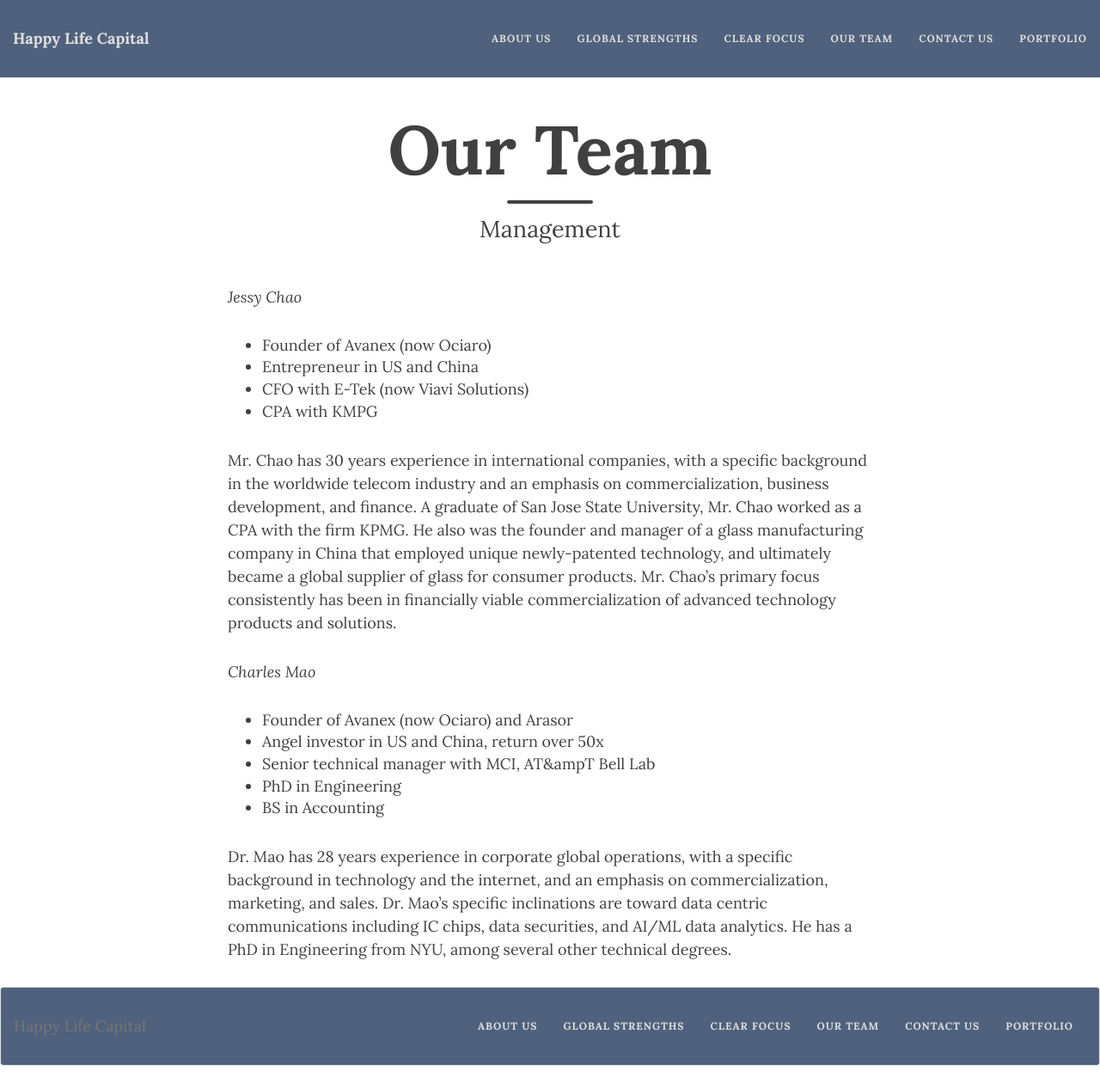
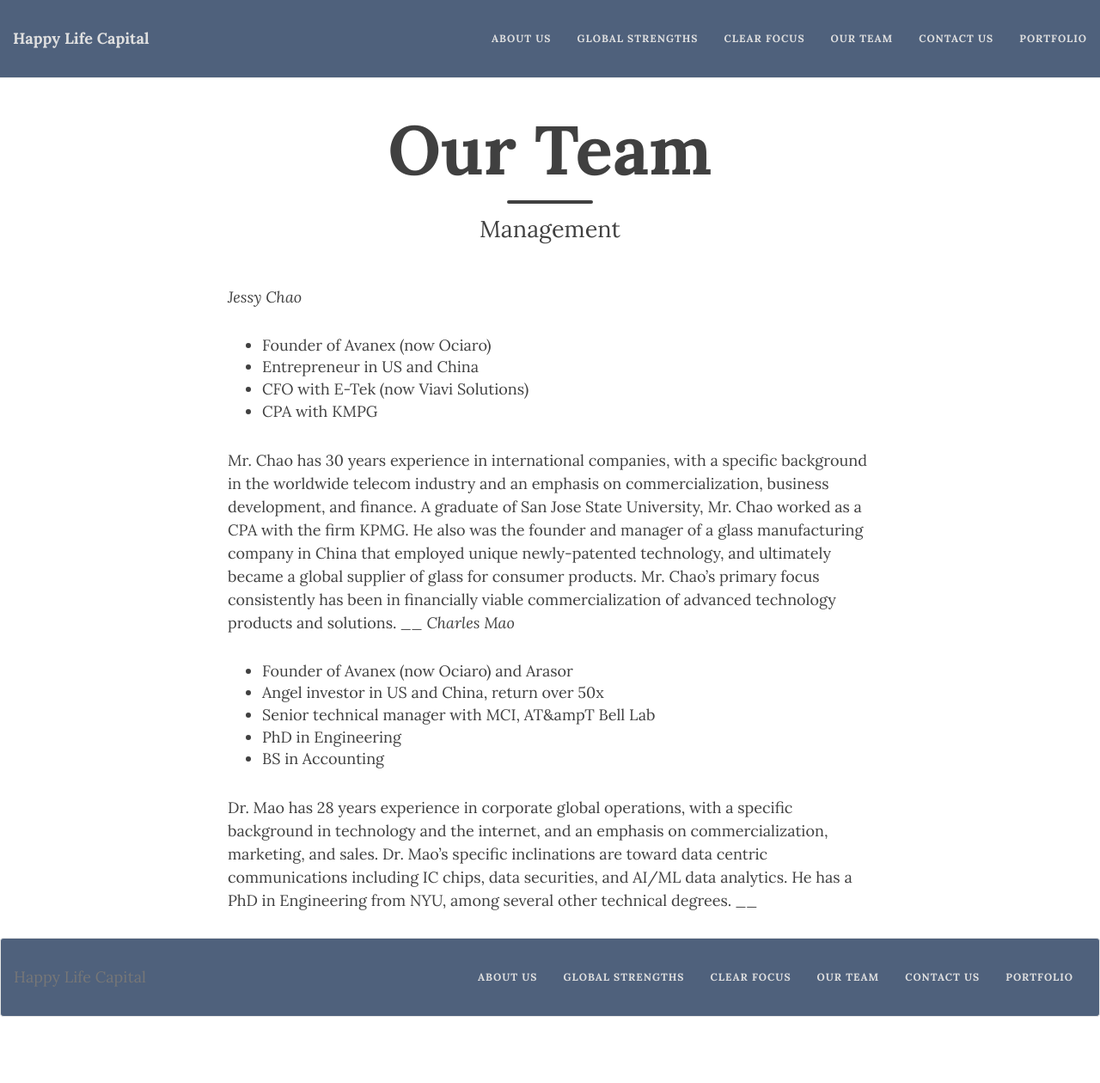
Before and after one commit to happylifecap/happylifecap.github.com, a Jekyll site: the page built from team.md, in a window 1280 px wide and 1260 px high. Shown: the whole window at 86% size. Built offline with Jekyll 4.4.1, drawn with Linux system fonts in a browser that asks for light colours; nearby versions of some CDN libraries.

Commit message:
new stuff

```diff
--- a/team.md
+++ b/team.md
@@ -11,7 +11,7 @@
 * CPA with KMPG
 
 Mr. Chao has 30 years experience in international companies, with a specific background in the worldwide telecom industry and an emphasis on commercialization, business development, and finance. A graduate of San Jose State University, Mr. Chao worked as a CPA with the firm KPMG. He also was the founder and manager of a glass manufacturing company in China that employed unique newly-patented technology, and ultimately became a global supplier of glass for consumer products. Mr. Chao's primary focus consistently has been in financially viable commercialization of advanced technology products and solutions.
-
+____
 *Charles Mao*
 * Founder of Avanex (now Ociaro) and Arasor
 * Angel investor in US and China, return over 50x
@@ -20,3 +20,4 @@
 * BS in Accounting
 
 Dr. Mao has 28 years experience in corporate global operations, with a specific background in technology and the internet, and an emphasis on commercialization, marketing, and sales. Dr. Mao's specific inclinations are toward data centric communications including IC chips, data securities, and AI/ML data analytics. He has a PhD in Engineering from NYU, among several other technical degrees.
+____
```
